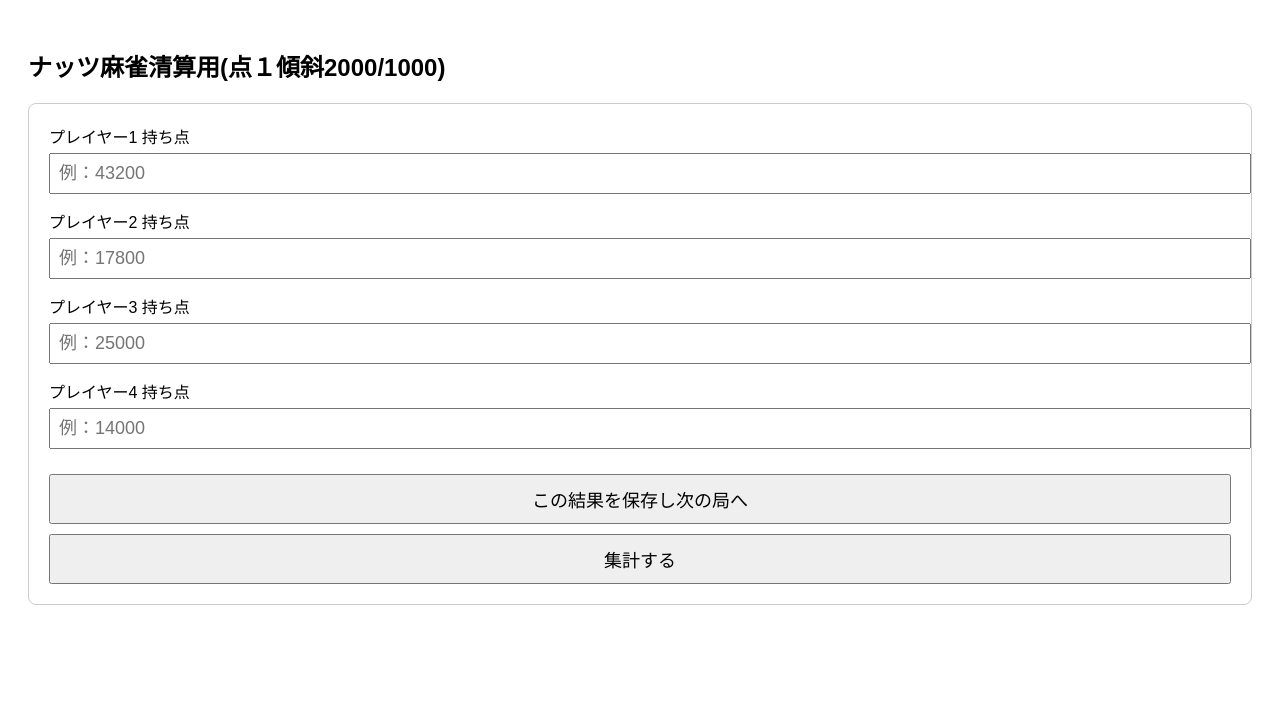
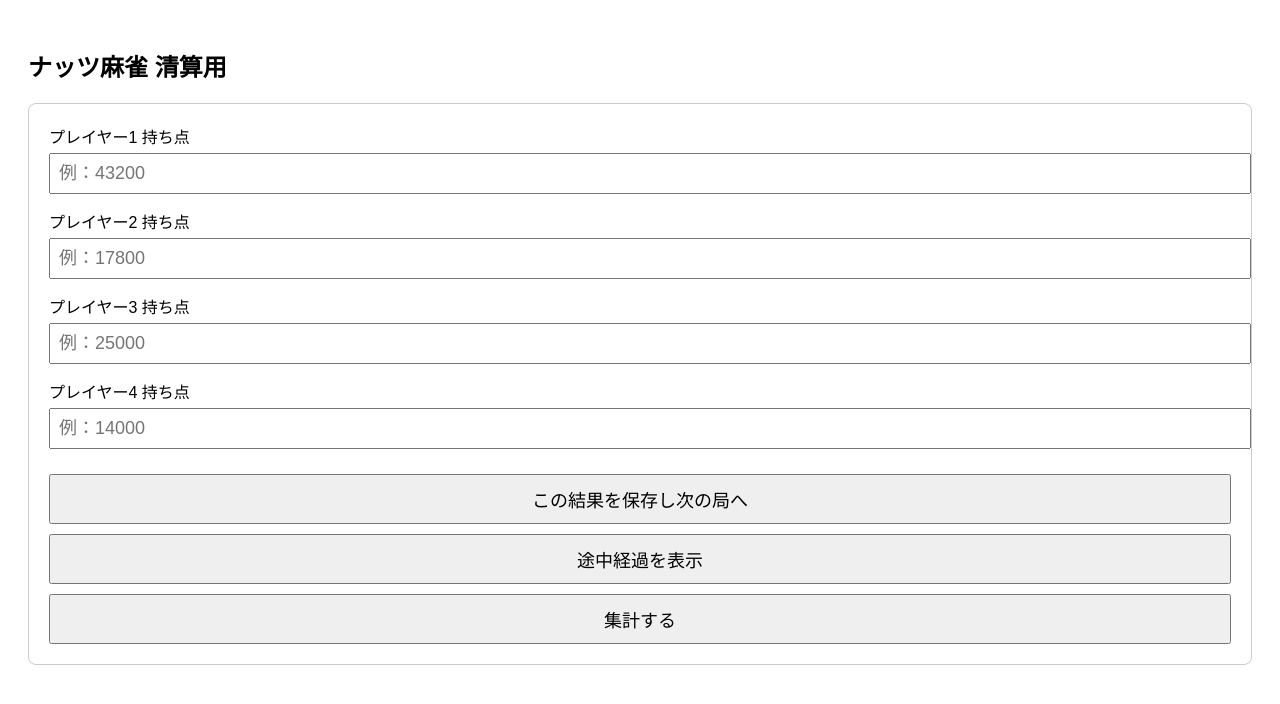
Before and after one commit to Ifuuyu/nutsmahjong, a plain HTML site: page index.html in a window 1280 px wide. Both pictures are taken after a click on the button "点数入力へ". Drawn offline with Linux system fonts and the light colour scheme.

Commit message:
Add files via upload

```diff
--- a/index.html
+++ b/index.html
@@ -34,7 +34,7 @@
   </style>
 </head>
 <body>
-  <h2>ナッツ麻雀清算用(点１傾斜2000/1000)</h2>
+  <h2>ナッツ麻雀 清算用</h2>
 
   <div id="name-input-screen" class="screen">
     <h3>プレイヤー名入力</h3>
@@ -63,9 +63,16 @@
     <input type="number" id="p4" placeholder="例：14000">
 
     <button onclick="nextRound()">この結果を保存し次の局へ</button>
+    <button onclick="showIntermediateProgress()">途中経過を表示</button>
     <button onclick="tallyResults()">集計する</button>
 
     <div id="result"></div>
+  </div>
+
+  <div id="intermediate-progress-screen" class="screen" style="display: none;">
+    <h3>途中経過</h3>
+    <div id="intermediate-table"></div>
+    <button onclick="backToScoreInput()">戻る</button>
   </div>
 
   <script>
@@ -88,6 +95,7 @@
 
       document.getElementById("name-input-screen").style.display = "none";
       document.getElementById("score-input-screen").style.display = "block";
+      hideIntermediateProgress();
     }
 
     function nextRound() {
@@ -130,6 +138,42 @@
       document.getElementById("result").innerHTML = `<h3>${allRoundsScores.length}局目の結果を保存しました。</h3>`;
     }
 
+    function showIntermediateProgress() {
+      if (allRoundsScores.length === 0) {
+        document.getElementById("result").innerHTML = "<h3>表示する途中経過データがありません。</h3>";
+        return;
+      }
+
+      document.getElementById("score-input-screen").style.display = "none";
+      document.getElementById("intermediate-progress-screen").style.display = "block";
+
+      let tableHtml = `<table border="1" style="width:100%; text-align:center; border-collapse: collapse;"><tr><th>局</th>`;
+      playerNames.forEach(name => {
+        tableHtml += `<th>${name}</th>`;
+      });
+      tableHtml += `</tr>`;
+
+      allRoundsScores.forEach((roundScores, roundIndex) => {
+        tableHtml += `<tr><td>${roundIndex + 1}</td>`;
+        roundScores.forEach(score => {
+          tableHtml += `<td>${score}</td>`;
+        });
+        tableHtml += `</tr>`;
+      });
+
+      tableHtml += `</table>`;
+      document.getElementById("intermediate-table").innerHTML = tableHtml;
+    }
+
+    function backToScoreInput() {
+        document.getElementById("intermediate-progress-screen").style.display = "none";
+        document.getElementById("score-input-screen").style.display = "block";
+    }
+
+    function hideIntermediateProgress() {
+        document.getElementById("intermediate-progress-screen").style.display = "none";
+    }
+
     function tallyResults() {
       if (allRoundsScores.length === 0) {
         document.getElementById("result").innerHTML = "<h3>集計する対局データがありません。</h3>";
```
